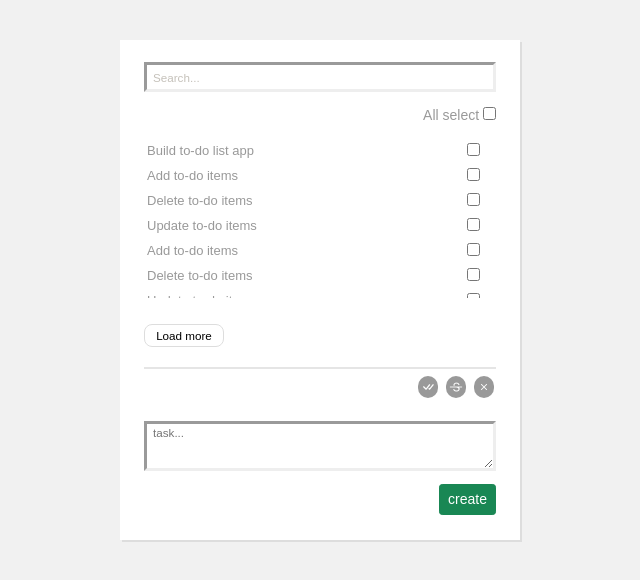
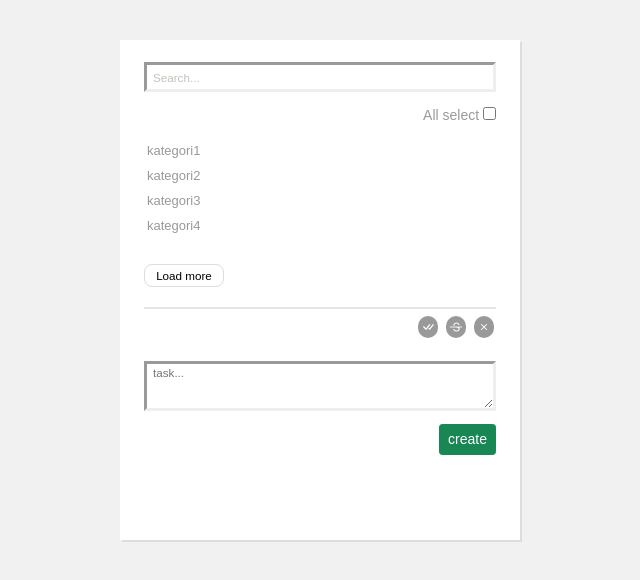
Before and after one commit to aliyilmaz/to-do-list, a plain HTML site: page index.html in a window 1280 px wide. Shown: the whole page, without its empty margins (320-960 px from the left). Drawn offline with nearby package versions, Linux system fonts and the light colour scheme.

Commit message:
json data is pulled and listed

```diff
--- /dev/null
+++ b/data.json
@@ -0,0 +1,20 @@
+{
+	"kategoriler": [
+		{
+			"title": "kategori1",
+			"id": 1
+		},
+		{
+			"title": "kategori2",
+			"id": 2
+		},
+		{
+			"title": "kategori3",
+			"id": 3
+		},
+		{
+			"title": "kategori4",
+			"id": 4
+		}
+	]
+}
--- a/index.html
+++ b/index.html
@@ -1,73 +1,66 @@
-<!DOCTYPE HTML>
+<!DOCTYPE html>
 <html>
   <head>
-	<base href="./">
+    <base href="./" />
     <title>To-Do List</title>
-	<meta name="viewport" content="width=device-width, initial-scale=1">
-	<link href="https://cdn.jsdelivr.net/npm/bootstrap@5.1.3/dist/css/bootstrap.min.css" rel="stylesheet" integrity="sha384-1BmE4kWBq78iYhFldvKuhfTAU6auU8tT94WrHftjDbrCEXSU1oBoqyl2QvZ6jIW3" crossorigin="anonymous">
-	<link rel="stylesheet" href="https://cdn.jsdelivr.net/npm/bootstrap-icons@1.7.2/font/bootstrap-icons.css">
-	<link rel="stylesheet" href="style.css">
+    <meta name="viewport" content="width=device-width, initial-scale=1" />
+    <link
+      href="https://cdn.jsdelivr.net/npm/bootstrap@5.1.3/dist/css/bootstrap.min.css"
+      rel="stylesheet"
+      integrity="sha384-1BmE4kWBq78iYhFldvKuhfTAU6auU8tT94WrHftjDbrCEXSU1oBoqyl2QvZ6jIW3"
+      crossorigin="anonymous"
+    />
+    <link
+      rel="stylesheet"
+      href="https://cdn.jsdelivr.net/npm/bootstrap-icons@1.7.2/font/bootstrap-icons.css"
+    />
+    <link rel="stylesheet" href="style.css" />
+    <script
+      src="https://cdnjs.cloudflare.com/ajax/libs/jquery/3.6.0/jquery.min.js"
+      integrity="sha512-894YE6QWD5I59HgZOGReFYm4dnWc1Qt5NtvYSaNcOP+u1T9qYdvdihz0PPSiiqn/+/3e7Jo4EaG7TubfWGUrMQ=="
+      crossorigin="anonymous"
+      referrerpolicy="no-referrer"
+    ></script>
   </head>
   <body>
     <div class="wrap">
       <div class="task-list">
         <form>
-				<input type="text" class="task-search" placeholder="Search...">
-				<div style="text-align:right; padding-bottom:15px;">
+          <input type="text" class="task-search" placeholder="Search..." />
+          <div style="text-align: right; padding-bottom: 15px">
             <label for="all-select">All select</label>
-					<input id="all-select" class="select-button" type="checkbox">
+            <input id="all-select" class="select-button" type="checkbox" />
           </div>
-				<ul id="style-1">
-					<li>
-						<span>Build to-do list app</span>
-						<input class="select-button" type="checkbox">
-					</li>
-					<li>
-						<span>Add to-do items</span>
-						<input class="select-button" type="checkbox">
-					</li>
-					<li>
-						<span>Delete to-do items</span>
-						<input class="select-button" type="checkbox">
-					</li>
-					<li>
-						<span>Update to-do items</span>
-						<input class="select-button" type="checkbox">
-					</li>
-					<li>
-						<span>Add to-do items</span>
-						<input class="select-button" type="checkbox">
-					</li>
-					<li>
-						<span>Delete to-do items</span>
-						<input class="select-button" type="checkbox">
-					</li>
-					<li>
-						<span>Update to-do items</span>
-						<input class="select-button" type="checkbox">
-					</li>
-					<li>
-						<span>Add to-do items</span>
-						<input class="select-button" type="checkbox">
-					</li>
-
-				</ul>
+          <ul id="style-1"></ul>
           <div class="text-left">
             <button type="button" class="load-more">Load more</button>
           </div>
-				<hr class="navSeperator">
-				<div style="margin-bottom:10px; text-align:right;">
+          <hr class="navSeperator" />
+          <div style="margin-bottom: 10px; text-align: right">
             <i class="bi bi-check-all" id="completed"></i>
             <i class="bi bi-type-strikethrough" id="cancel"></i>
             <i class="bi bi-x" id="delete"></i>
           </div>
           <div class="form-group mt-4">
             <textarea name="task" id="task-text" class="task-text" placeholder="task..."></textarea>
-					<button class="btn btn-success btn-sm" style="float:right">create</button>
+            <button class="btn btn-success btn-sm" style="float: right">
+              create
+            </button>
           </div>
         </form>
       </div>
-	</div><!-- #wrap -->
+    </div>
+    <!-- #wrap -->
+
+    <script>
+      $(function () {
+        $.getJSON("data.json", function (data) {
+          $.each(data["kategoriler"], function (key, value) {
+            $("ul").append("<li>" + "<span>" + value["title"] + "</span>" + "</li>"
+            );
+          });
+        });
+      });
+    </script>
   </body>
-
 </html>
```
Lines whose indentation alone changed are shown as unchanged.
